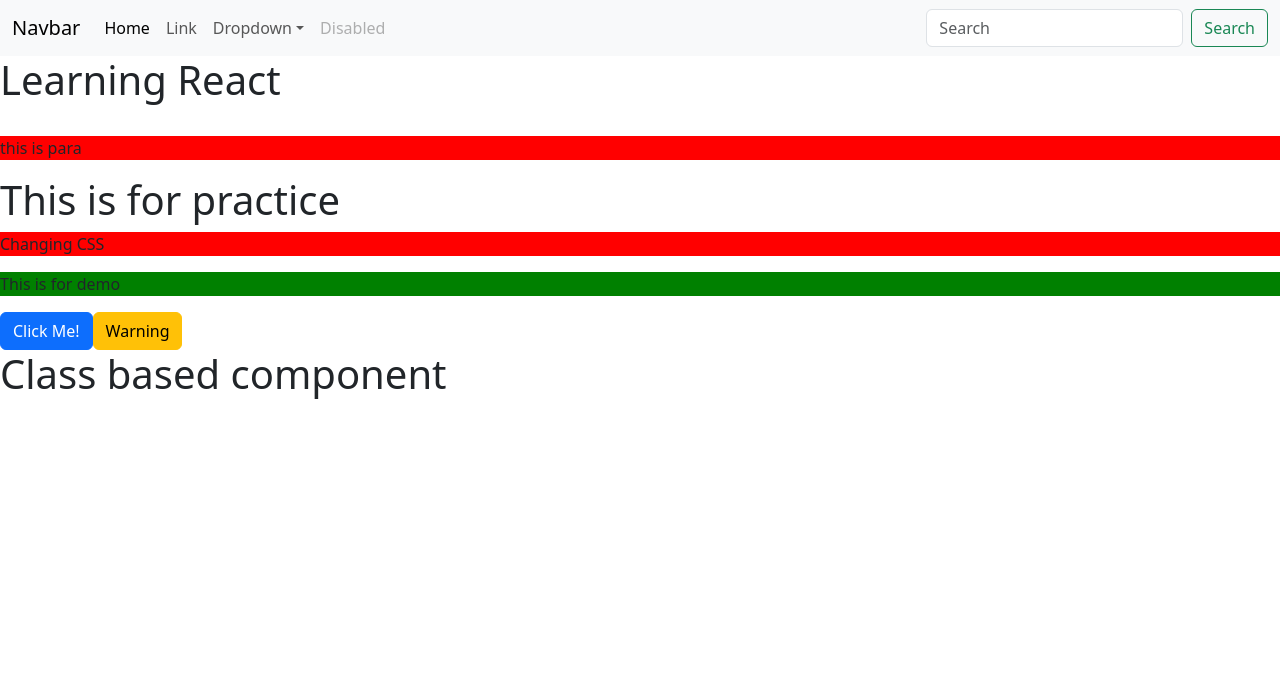
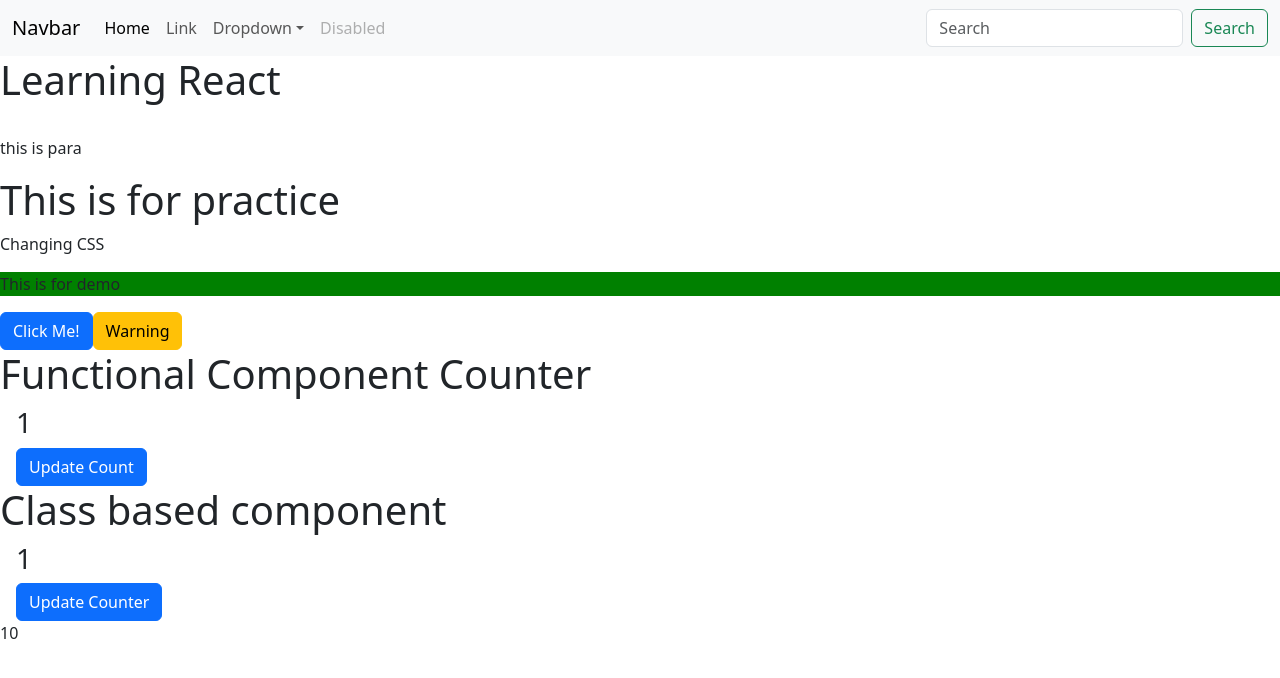
Before and after one commit to hts-hanzala/React-Files, a React (Create React App) app in the folder app1/: page / in a window 1280 px wide. Shown: the top 678 px of the page. Built offline with nearby package versions, Linux system fonts and the light colour scheme.

Commit message:
states&props

```diff
--- a/app1/src/App.js
+++ b/app1/src/App.js
@@ -1,18 +1,18 @@
 import "./App.css";
 import React from "react";
 import Pract from "./Components/Pract";
-import First from "./Components/First";
+import Navbar from "./Components/Navbar";
 import ClassBasedComponents from "./Components/ClassBasedComponents";
 
 function App() {
   return (
     <>
-    <First />
+      <Navbar />
       <h1>Learning React</h1>
       <br />
       <p>this is para</p>
       <Pract />
-      <ClassBasedComponents/>
+      <ClassBasedComponents initial={10}/>
     </>
   );
 }
--- a/app1/src/Components/ClassBasedComponents.js
+++ b/app1/src/Components/ClassBasedComponents.js
@@ -1,15 +1,27 @@
 import React, { Component } from 'react'
 
 export default class ClassBasedComponents extends Component {
-    constructor(){
-        super()
-        this.state = {counter:1}
-    }
+    constructor(props){
+        super(props)
+        this.state = {
+          counter:1
+        }
+      }
+     updateCounter = () => {
+      this.setState({
+        counter : this.state.counter + 1
+      })
+     }
   render() {
     return (
       <div>
         <h1>Class based component</h1>
+        <h3 className="mx-3">{this.state.counter}</h3>
+        <button className="btn btn-primary mx-3" onClick={this.updateCounter}>
+          Update Counter
+        </button>
+        <p>{this.props.initial}</p>
       </div>
-    )
+    );
   }
 }
--- a/app1/src/Components/First.js
+++ b/app1/src/Components/Navbar.js
@@ -1,6 +1,6 @@
 import React from 'react'
 
-export default function First() {
+export default function Navbar() {
   return (
     <div>
       <nav class="navbar navbar-expand-lg bg-body-tertiary">
--- a/app1/src/Components/Pract.css
+++ b/app1/src/Components/Pract.css
@@ -1,6 +1,6 @@
-p{
+/* p{
     background-color: red;
-}
+} */
 
 .samp{
     background-color: green;
--- a/app1/src/Components/Pract.js
+++ b/app1/src/Components/Pract.js
@@ -1,22 +1,34 @@
-import React from 'react'
+import React, { useState } from 'react'
 import './Pract.css'
 import 'bootstrap/dist/css/bootstrap.min.css'
 import Button from 'react-bootstrap/Button'
 
+
+
 export default function Pract() {
+  const [count, setCount] = useState(1);
     let a = 'car'
     const red = {"background-color":"red"}
-    // const [count, setCount] = useState(1);
+
+  const updateCount = () => {
+    setCount(count + 1)
+  }
+
   return (
     <div>
       <h1>This is for practice</h1>
       {/* <p>{console.log('hello from pract')}</p>
       <p>{console.log(a)}</p> */}
-    {/* <p style={red}>Changing CSS</p> */}
-    <p>Changing CSS</p>
-    <p className='samp'>This is for demo</p>
-    <button type='button' className='btn btn-primary'>Click Me!</button>
-    <Button variant='warning'>Warning</Button>
+      {/* <p style={red}>Changing CSS</p> */}
+      <p>Changing CSS</p>
+      <p className="samp">This is for demo</p>
+      <button type="button" className="btn btn-primary">
+        Click Me!
+      </button>
+      <Button variant="warning">Warning</Button>
+      <h1>Functional Component Counter</h1>
+      <h3 className="mx-3">{count}</h3>
+      <Button variant="primary" className='mx-3' onClick={updateCount}>Update Count</Button>
     </div>
-  )
+  );
 }
```
Also changed, not shown: 2 other files (tests, documents, lock files or other folders).
